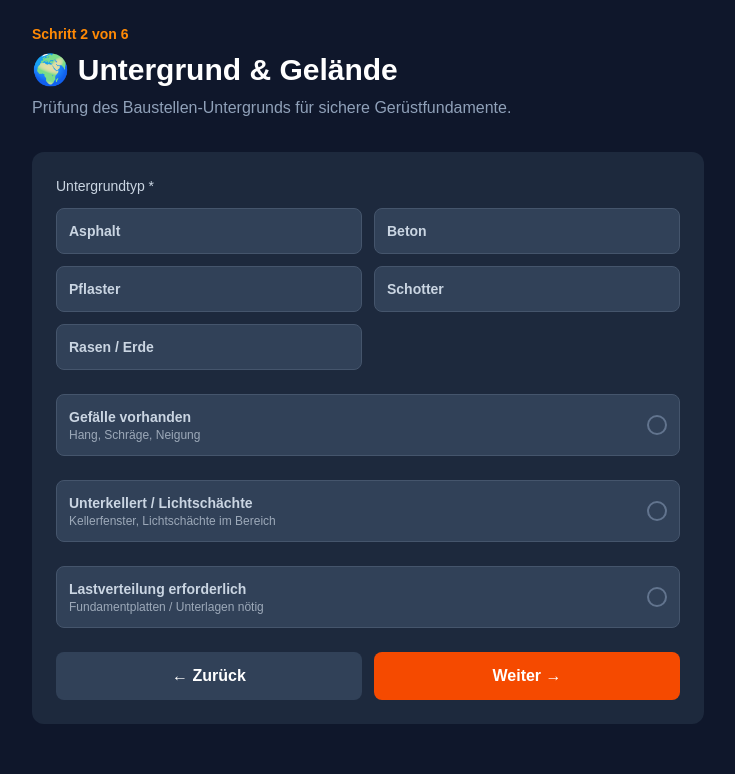
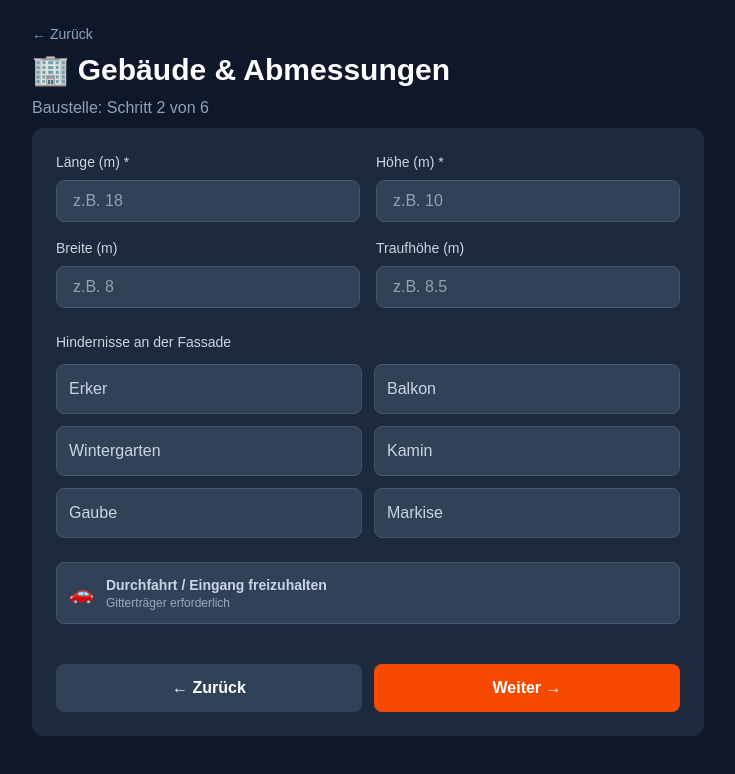
Before and after one commit to A-I-Integration/scaffold-os, a Next.js app: page /aufmass/schritt2 in a window 1280 px wide. Shown: the top 774 px of the page, without its empty margins (272-1007 px from the left). Built offline with nearby package versions, Linux system fonts and the light colour scheme.

Commit message:
Fix: Schritt 1 + Schritt 2 Navigation

```diff
--- a/app/aufmass/page.tsx
+++ b/app/aufmass/page.tsx
@@ -1,10 +1,11 @@
 'use client';
 
+import { useState } from 'react';
 import { useRouter } from 'next/navigation';
-import { useState } from 'react';
 
 export default function AufmassPage() {
   const router = useRouter();
+
   const [form, setForm] = useState({
     name: '',
     adresse: '',
@@ -16,22 +17,23 @@ export default function AufmassPage() {
 
   const [gespeichert, setGespeichert] = useState(false);
 
-  const gewerkListe = [
-    { id: 'maler', label: 'Maler', lastklasse: 2 },
-    { id: 'dachdecker', label: 'Dachdecker', lastklasse: 3 },
-    { id: 'maurer', label: 'Maurer', lastklasse: 4 },
-    { id: 'wdvs', label: 'WDVS / Fassade', lastklasse: 3 },
-    { id: 'naturstein', label: 'Naturstein', lastklasse: 5 },
-  ];
+  const gewerkListe = ['Maler', 'WDVS/Fassade', 'Fenster', 'Dach', 'Putz', 'Sonstiges'];
 
-  function toggleGewerk(id: string) {
+  function toggleGewerk(g: string) {
     setForm(prev => ({
       ...prev,
-      gewerke: prev.gewerke.includes(id)
-        ? prev.gewerke.filter(g => g !== id)
-        : [...prev.gewerke, id]
+      gewerke: prev.gewerke.includes(g)
+        ? prev.gewerke.filter(x => x !== g)
+        : [...prev.gewerke, g]
     }));
-    setGespeichert(false);
+  }
+
+  function getLastklasse() {
+    const gewerke = form.gewerke;
+    if (gewerke.includes('WDVS/Fassade') || gewerke.includes('Putz')) return 'LK 3';
+    if (gewerke.includes('Maler')) return 'LK 2';
+    if (gewerke.includes('Dach')) return 'LK 4';
+    return 'LK 2';
   }
 
   function handleWeiter() {
@@ -43,111 +45,138 @@ export default function AufmassPage() {
       alert('Bitte wähle mindestens ein Gewerk aus!');
       return;
     }
-    setGespeichert(true);
+
+    // Optional: Daten in localStorage zwischenspeichern
+    localStorage.setItem('scaffold_step1', JSON.stringify(form));
+
     router.push('/aufmass/schritt2');
   }
-
-  const maxLastklasse = Math.max(
-    ...form.gewerke.map(g => gewerkListe.find(gl => gl.id === g)?.lastklasse || 0)
-  );
 
   return (
     <div className="min-h-screen bg-slate-900 text-white p-6">
       <div className="max-w-2xl mx-auto">
-        <div className="flex items-center gap-2 mb-2">
-          <span className="text-orange-400 text-sm font-semibold">Schritt 1 von 6</span>
-        </div>
-        <h1 className="text-3xl font-bold mb-2">📏 Digitales Aufmaß</h1>
-        <p className="text-slate-400 mb-8">Baustelle: Ansprechpartner & Gewerke erfassen</p>
+        <h1 className="text-3xl font-bold mb-2">📋 Aufmaß – Schritt 1</h1>
+        <p className="text-slate-400 mb-8">Projektdaten & Gewerke</p>
 
         <div className="bg-slate-800 rounded-xl p-6 space-y-6">
 
           {/* Name */}
           <div>
-            <label className="block text-sm font-medium mb-2 text-slate-300">Name des Ansprechpartners *</label>
+            <label className="block text-sm font-medium mb-2 text-slate-300">Projektname / Kunde *</label>
             <input
               type="text"
               value={form.name}
-              onChange={(e) => { setForm({...form, name: e.target.value}); setGespeichert(false); }}
+              onChange={(e) => setForm({...form, name: e.target.value})}
               className="w-full bg-slate-700 border border-slate-600 rounded-lg px-4 py-2 text-white focus:outline-none focus:border-orange-500"
-              placeholder="z.B. Herr Müller"
+              placeholder="z.B. Merola"
             />
           </div>
 
           {/* Adresse */}
           <div>
-            <label className="block text-sm font-medium mb-2 text-slate-300">Adresse der Baustelle *</label>
+            <label className="block text-sm font-medium mb-2 text-slate-300">Baustellenadresse *</label>
             <input
               type="text"
               value={form.adresse}
-              onChange={(e) => { setForm({...form, adresse: e.target.value}); setGespeichert(false); }}
+              onChange={(e) => setForm({...form, adresse: e.target.value})}
               className="w-full bg-slate-700 border border-slate-600 rounded-lg px-4 py-2 text-white focus:outline-none focus:border-orange-500"
-              placeholder="z.B. Lindenstraße 12, 10115 Berlin"
+              placeholder="z.B. Bänkstegge 14"
             />
           </div>
 
           {/* Gewerke */}
           <div>
-            <label className="block text-sm font-medium mb-3 text-slate-300">Gewerke auf dem Gerüst *</label>
+            <label className="block text-sm font-medium mb-3 text-slate-300">Gewerke *</label>
             <div className="grid grid-cols-2 gap-3">
               {gewerkListe.map(g => (
                 <button
-                  key={g.id}
-                  onClick={() => toggleGewerk(g.id)}
+                  key={g}
+                  onClick={() => toggleGewerk(g)}
                   className={`p-3 rounded-lg border text-left transition ${
-                    form.gewerke.includes(g.id)
+                    form.gewerke.includes(g)
                       ? 'bg-orange-600/20 border-orange-500 text-orange-300'
                       : 'bg-slate-700 border-slate-600 text-slate-300 hover:border-slate-500'
                   }`}
                 >
-                  <div className="font-semibold text-sm">{g.label}</div>
-                  <div className="text-xs opacity-70">LK {g.lastklasse}</div>
+                  {g}
                 </button>
               ))}
             </div>
-            {form.gewerke.length > 0 && (
-              <div className="mt-2 text-sm text-orange-400">
-                Mindest-Lastklasse: <strong>LK {maxLastklasse}</strong> (DIN EN 12811-1)
-              </div>
-            )}
           </div>
 
           {/* Dauer */}
           <div>
-            <label className="block text-sm font-medium mb-2 text-slate-300">Nutzungsdauer (Wochen)</label>
+            <label className="block text-sm font-medium mb-2 text-slate-300">Projektdauer (Wochen)</label>
             <select
               value={form.dauer}
-              onChange={(e) => { setForm({...form, dauer: e.target.value}); setGespeichert(false); }}
+              onChange={(e) => setForm({...form, dauer: e.target.value})}
               className="w-full bg-slate-700 border border-slate-600 rounded-lg px-4 py-2 text-white focus:outline-none focus:border-orange-500"
             >
               <option value="1">1 Woche</option>
               <option value="2">2 Wochen</option>
+              <option value="3">3 Wochen</option>
               <option value="4">4 Wochen</option>
+              <option value="6">6 Wochen</option>
               <option value="8">8 Wochen</option>
               <option value="12">12 Wochen</option>
-              <option value="24">24+ Wochen</option>
             </select>
           </div>
 
           {/* Dokumentation */}
-          <div>
-            <label className="block text-sm font-medium mb-3 text-slate-300">Dokumentation</label>
-            <div className="space-y-2">
+          <div className="grid grid-cols-2 gap-3">
             <button
               onClick={() => setForm({...form, fotos: !form.fotos})}
-                className={`w-full p-3 rounded-lg border text-left transition flex items-center gap-3 ${
+              className={`p-3 rounded-lg border text-left transition flex items-center gap-3 ${
                 form.fotos
-                    ? 'bg-green-600/20 border-green-500 text-green-300'
+                  ? 'bg-orange-600/20 border-orange-500 text-orange-300'
                   : 'bg-slate-700 border-slate-600 text-slate-300'
               }`}
             >
               <span className="text-xl">📷</span>
               <div>
-                  <div className="font-semibold text-sm">Fotos aufgenommen</div>
-                  <div className="text-xs opacity-70">Mindestens 4 Perspektiven</div>
+                <div className="font-semibold text-sm">Fotos</div>
+                <div className="text-xs opacity-70">Vorher/Nachher</div>
               </div>
             </button>
             <button
               onClick={() => setForm({...form, lidar: !form.lidar})}
-                className={`w-full p-3 rounded-lg border text-left transition flex items-center gap-3 ${
+              className={`p-3 rounded-lg border text-left transition flex items-center gap-3 ${
                 form.lidar
+                  ? 'bg-orange-600/20 border-orange-500 text-orange-300'
+                  : 'bg-slate-700 border-slate-600 text-slate-300'
+              }`}
+            >
+              <span className="text-xl">📐</span>
+              <div>
+                <div className="font-semibold text-sm">LiDAR</div>
+                <div className="text-xs opacity-70">3D-Scan</div>
+              </div>
+            </button>
+          </div>
+
+          {/* Lastklasse Anzeige */}
+          {form.gewerke.length > 0 && (
+            <div className="bg-green-900/30 border border-green-500/50 rounded-lg p-4">
+              <div className="flex items-center gap-2 text-green-400 font-semibold">
+                <span>✅</span>
+                <span>Lastklasse {getLastklasse()} (DIN EN 12811-1)</span>
+              </div>
+              <p className="text-green-300/70 text-sm mt-1">
+                Automatisch basierend auf Gewerken berechnet
+              </p>
+            </div>
+          )}
+
+          {/* Weiter Button */}
+          <button
+            onClick={handleWeiter}
+            className="w-full bg-orange-600 hover:bg-orange-700 text-white font-semibold py-3 px-4 rounded-lg transition"
+          >
+            Weiter →
+          </button>
+
+        </div>
+      </div>
+    </div>
+  );
+}
--- a/app/aufmass/schritt2/page.tsx
+++ b/app/aufmass/schritt2/page.tsx
@@ -1,153 +1,158 @@
 'use client';
 
+import { useState, useEffect } from 'react';
 import { useRouter } from 'next/navigation';
-import { useState } from 'react';
 
 export default function Schritt2Page() {
   const router = useRouter();
+
+  const [step1Data, setStep1Data] = useState<any>(null);
+
   const [form, setForm] = useState({
-    untergrund: '',
-    gefaelle: false,
-    lichtschaechte: false,
-    lastverteilung: false,
+    laenge: '',
+    hoehe: '',
+    breite: '',
+    traufhoehe: '',
+    hindernisse: [] as string[],
+    durchfahrt: false,
   });
-  const [gespeichert, setGespeichert] = useState(false);
 
-  const untergrundTypen = [
-    { id: 'asphalt', label: 'Asphalt' },
-    { id: 'beton', label: 'Beton' },
-    { id: 'pflaster', label: 'Pflaster' },
-    { id: 'schotter', label: 'Schotter' },
-    { id: 'rasen', label: 'Rasen / Erde' },
-  ];
+  const hindernisListe = ['Erker', 'Balkon', 'Wintergarten', 'Kamin', 'Gaube', 'Markise'];
+
+  useEffect(() => {
+    const saved = localStorage.getItem('scaffold_step1');
+    if (saved) {
+      setStep1Data(JSON.parse(saved));
+    }
+  }, []);
+
+  function toggleHindernis(h: string) {
+    setForm(prev => ({
+      ...prev,
+      hindernisse: prev.hindernisse.includes(h)
+        ? prev.hindernisse.filter(x => x !== h)
+        : [...prev.hindernisse, h]
+    }));
+  }
 
   function handleWeiter() {
-    if (!form.untergrund) {
-      alert('Bitte wähle einen Untergrundtyp aus!');
+    if (!form.laenge || !form.hoehe) {
+      alert('Bitte gib mindestens Länge und Höhe ein!');
       return;
     }
-    setGespeichert(true);
+
+    localStorage.setItem('scaffold_step2', JSON.stringify(form));
+    alert('✅ Schritt 2 gespeichert! (Hier kommt später Schritt 3)');
+    // router.push('/aufmass/schritt3');
+  }
+
+  function zurueck() {
+    router.push('/aufmass');
   }
 
   return (
     <div className="min-h-screen bg-slate-900 text-white p-6">
       <div className="max-w-2xl mx-auto">
-        <div className="flex items-center gap-2 mb-2">
-          <span className="text-orange-400 text-sm font-semibold">Schritt 2 von 6</span>
+        <div className="flex items-center gap-3 mb-2">
+          <button onClick={zurueck} className="text-slate-400 hover:text-white text-sm">← Zurück</button>
         </div>
-        <h1 className="text-3xl font-bold mb-2">🌍 Untergrund & Gelände</h1>
-        <p className="text-slate-400 mb-8">Prüfung des Baustellen-Untergrunds für sichere Gerüstfundamente.</p>
+        <h1 className="text-3xl font-bold mb-2">🏢 Gebäude & Abmessungen</h1>
+        <p className="text-slate-400 mb-2">Baustelle: Schritt 2 von 6</p>
+
+        {step1Data && (
+          <div className="bg-slate-800/50 rounded-lg p-3 mb-6 text-sm text-slate-400">
+            <span className="text-slate-300 font-medium">{step1Data.name}</span> · {step1Data.adresse}
+          </div>
+        )}
 
         <div className="bg-slate-800 rounded-xl p-6 space-y-6">
 
-          {/* Untergrundtyp */}
+          {/* Abmessungen */}
+          <div className="grid grid-cols-2 gap-4">
+            <div>
+              <label className="block text-sm font-medium mb-2 text-slate-300">Länge (m) *</label>
+              <input
+                type="number"
+                value={form.laenge}
+                onChange={(e) => setForm({...form, laenge: e.target.value})}
+                className="w-full bg-slate-700 border border-slate-600 rounded-lg px-4 py-2 text-white focus:outline-none focus:border-orange-500"
+                placeholder="z.B. 18"
+              />
+            </div>
+            <div>
+              <label className="block text-sm font-medium mb-2 text-slate-300">Höhe (m) *</label>
+              <input
+                type="number"
+                value={form.hoehe}
+                onChange={(e) => setForm({...form, hoehe: e.target.value})}
+                className="w-full bg-slate-700 border border-slate-600 rounded-lg px-4 py-2 text-white focus:outline-none focus:border-orange-500"
+                placeholder="z.B. 10"
+              />
+            </div>
+            <div>
+              <label className="block text-sm font-medium mb-2 text-slate-300">Breite (m)</label>
+              <input
+                type="number"
+                value={form.breite}
+                onChange={(e) => setForm({...form, breite: e.target.value})}
+                className="w-full bg-slate-700 border border-slate-600 rounded-lg px-4 py-2 text-white focus:outline-none focus:border-orange-500"
+                placeholder="z.B. 8"
+              />
+            </div>
+            <div>
+              <label className="block text-sm font-medium mb-2 text-slate-300">Traufhöhe (m)</label>
+              <input
+                type="number"
+                value={form.traufhoehe}
+                onChange={(e) => setForm({...form, traufhoehe: e.target.value})}
+                className="w-full bg-slate-700 border border-slate-600 rounded-lg px-4 py-2 text-white focus:outline-none focus:border-orange-500"
+                placeholder="z.B. 8.5"
+              />
+            </div>
+          </div>
+
+          {/* Hindernisse */}
           <div>
-            <label className="block text-sm font-medium mb-3 text-slate-300">Untergrundtyp *</label>
+            <label className="block text-sm font-medium mb-3 text-slate-300">Hindernisse an der Fassade</label>
             <div className="grid grid-cols-2 gap-3">
-              {untergrundTypen.map(u => (
+              {hindernisListe.map(h => (
                 <button
-                  key={u.id}
-                  onClick={() => { setForm({...form, untergrund: u.id}); setGespeichert(false); }}
+                  key={h}
+                  onClick={() => toggleHindernis(h)}
                   className={`p-3 rounded-lg border text-left transition ${
-                    form.untergrund === u.id
+                    form.hindernisse.includes(h)
                       ? 'bg-orange-600/20 border-orange-500 text-orange-300'
                       : 'bg-slate-700 border-slate-600 text-slate-300 hover:border-slate-500'
                   }`}
                 >
-                  <div className="font-semibold text-sm">{u.label}</div>
+                  {h}
                 </button>
               ))}
             </div>
           </div>
 
-          {/* Gefälle */}
+          {/* Durchfahrt */}
           <div>
             <button
-              onClick={() => { setForm({...form, gefaelle: !form.gefaelle}); setGespeichert(false); }}
-              className={`w-full p-3 rounded-lg border text-left transition flex items-center justify-between ${
-                form.gefaelle
+              onClick={() => setForm({...form, durchfahrt: !form.durchfahrt})}
+              className={`w-full p-3 rounded-lg border text-left transition flex items-center gap-3 ${
+                form.durchfahrt
                   ? 'bg-orange-600/20 border-orange-500 text-orange-300'
                   : 'bg-slate-700 border-slate-600 text-slate-300'
               }`}
             >
+              <span className="text-xl">🚗</span>
               <div>
-                <div className="font-semibold text-sm">Gefälle vorhanden</div>
-                <div className="text-xs opacity-70">Hang, Schräge, Neigung</div>
-              </div>
-              <div className={`w-5 h-5 rounded-full border-2 flex items-center justify-center ${
-                form.gefaelle ? 'border-orange-500 bg-orange-500' : 'border-slate-500'
-              }`}>
-                {form.gefaelle && <span className="text-white text-xs">✓</span>}
+                <div className="font-semibold text-sm">Durchfahrt / Eingang freizuhalten</div>
+                <div className="text-xs opacity-70">Gitterträger erforderlich</div>
               </div>
             </button>
           </div>
 
-          {/* Lichtschächte */}
-          <div>
+          {/* Buttons */}
+          <div className="flex gap-3 pt-4">
             <button
-              onClick={() => { setForm({...form, lichtschaechte: !form.lichtschaechte}); setGespeichert(false); }}
-              className={`w-full p-3 rounded-lg border text-left transition flex items-center justify-between ${
-                form.lichtschaechte
-                  ? 'bg-orange-600/20 border-orange-500 text-orange-300'
-                  : 'bg-slate-700 border-slate-600 text-slate-300'
-              }`}
-            >
-              <div>
-                <div className="font-semibold text-sm">Unterkellert / Lichtschächte</div>
-                <div className="text-xs opacity-70">Kellerfenster, Lichtschächte im Bereich</div>
-              </div>
-              <div className={`w-5 h-5 rounded-full border-2 flex items-center justify-center ${
-                form.lichtschaechte ? 'border-orange-500 bg-orange-500' : 'border-slate-500'
-              }`}>
-                {form.lichtschaechte && <span className="text-white text-xs">✓</span>}
-              </div>
-            </button>
-            {form.lichtschaechte && (
-              <div className="mt-2 p-2 bg-yellow-900/30 border border-yellow-600 rounded text-yellow-400 text-sm">
-                ⚠️ Lastverteilung unter allen Gerüstfüßen zwingend erforderlich!
-              </div>
-            )}
-          </div>
-
-          {/* Lastverteilung */}
-          <div>
-            <button
-              onClick={() => { setForm({...form, lastverteilung: !form.lastverteilung}); setGespeichert(false); }}
-              className={`w-full p-3 rounded-lg border text-left transition flex items-center justify-between ${
-                form.lastverteilung
-                  ? 'bg-orange-600/20 border-orange-500 text-orange-300'
-                  : 'bg-slate-700 border-slate-600 text-slate-300'
-              }`}
-            >
-              <div>
-                <div className="font-semibold text-sm">Lastverteilung erforderlich</div>
-                <div className="text-xs opacity-70">Fundamentplatten / Unterlagen nötig</div>
-              </div>
-              <div className={`w-5 h-5 rounded-full border-2 flex items-center justify-center ${
-                form.lastverteilung ? 'border-orange-500 bg-orange-500' : 'border-slate-500'
-              }`}>
-                {form.lastverteilung && <span className="text-white text-xs">✓</span>}
-              </div>
-            </button>
-          </div>
-
-          {/* Ergebnis */}
-          {gespeichert && (
-            <div className="p-4 bg-green-900/30 border border-green-600 rounded-lg">
-              <div className="text-green-400 font-semibold mb-2">✅ Schritt 2 gespeichert</div>
-              <div className="text-sm text-slate-300 space-y-1">
-                <div>Untergrund: <strong>{untergrundTypen.find(u => u.id === form.untergrund)?.label}</strong></div>
-                <div>Gefälle: <strong>{form.gefaelle ? 'Ja' : 'Nein'}</strong></div>
-                <div>Lichtschächte: <strong>{form.lichtschaechte ? 'Ja' : 'Nein'}</strong></div>
-                <div>Lastverteilung: <strong>{form.lastverteilung ? 'Ja' : 'Nein'}</strong></div>
-              </div>
-            </div>
-          )}
-
-          {/* Navigation */}
-          <div className="flex gap-3">
-            <button
-              onClick={() => router.push('/aufmass')}
+              onClick={zurueck}
               className="flex-1 bg-slate-700 hover:bg-slate-600 text-white font-semibold py-3 px-4 rounded-lg transition"
             >
               ← Zurück
```
Lines whose indentation alone changed are shown as unchanged.
